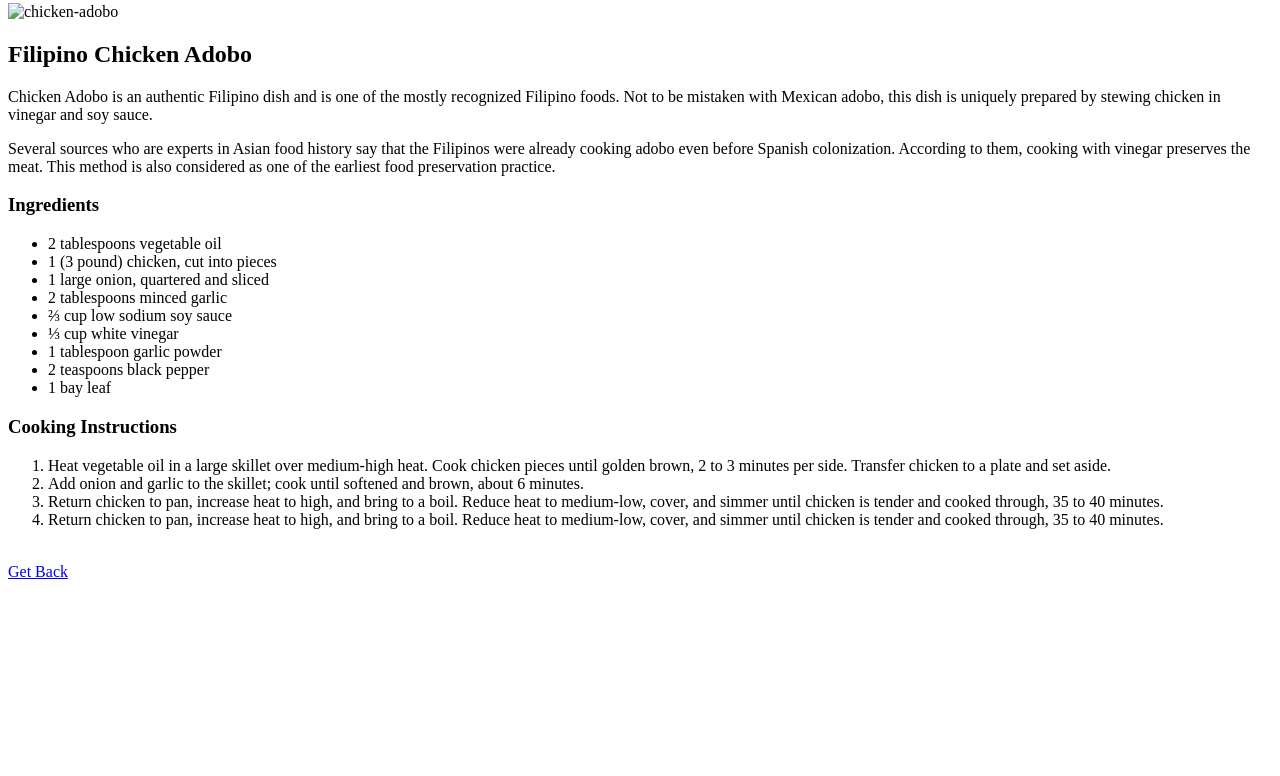
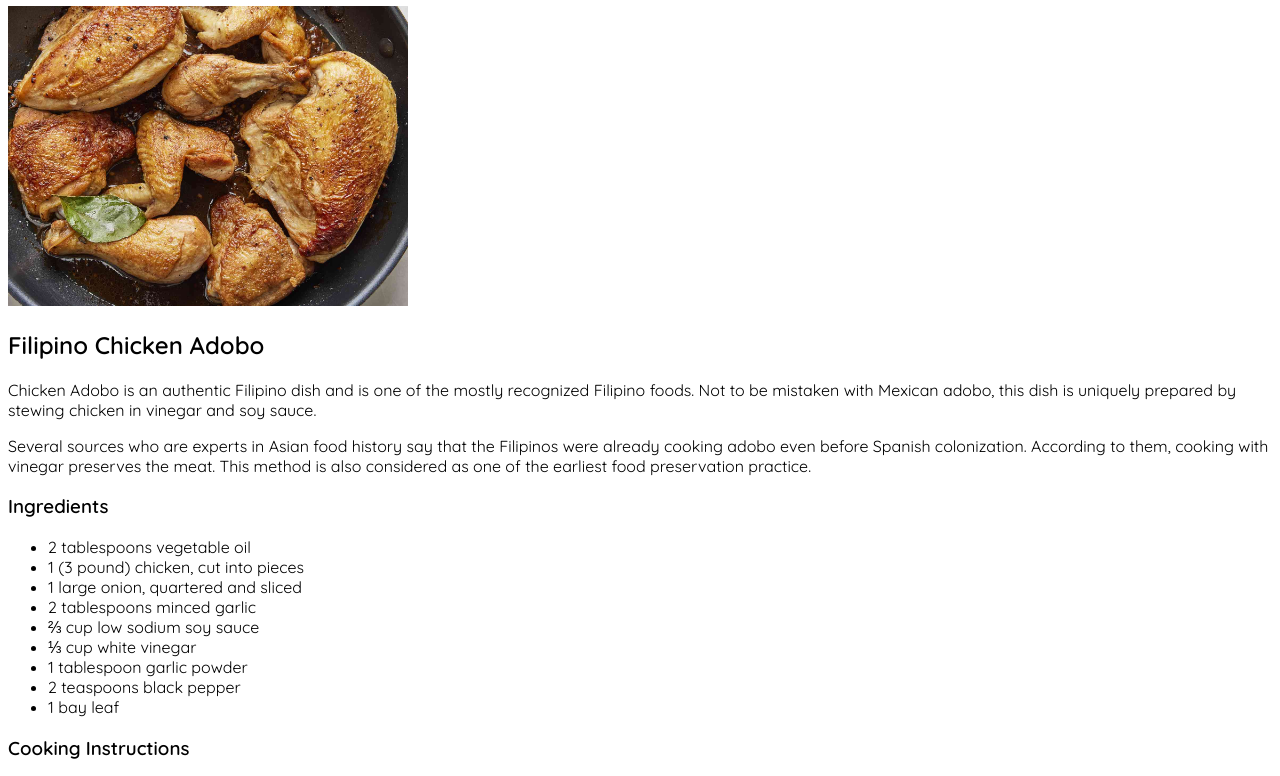
Before and after one commit to Erl1nd/odin-recipes, a plain HTML site: page recipes/chicken-adobo.html in a window 1280 px wide. Shown: the part 77-853 px from the top of the page. Before the commit the page ends 800 px from the top, so only its background shows below. Drawn offline with Linux system fonts and the light colour scheme; files that its build step writes are made by us from their sources.

Commit message:
Added Font, Fixed Img src, Added css to all pages

```diff
--- a/css/styles.css
+++ b/css/styles.css
@@ -0,0 +1,3 @@
+body {
+    font-family: 'Quicksand', sans-serif;
+}
--- a/recipes/chicken-adobo.html
+++ b/recipes/chicken-adobo.html
@@ -4,11 +4,18 @@
     <meta charset="UTF-8">
     <meta http-equiv="X-UA-Compatible" content="IE=edge">
     <meta name="viewport" content="width=device-width, initial-scale=1.0">
+    <!-- FONT: QUICKSAND (REGULAR-400, MEDIUM-500, SEMIBOLD-600) -->
+    <link rel="preconnect" href="https://fonts.googleapis.com">
+    <link rel="preconnect" href="https://fonts.gstatic.com" crossorigin>
+    <link href="https://fonts.googleapis.com/css2?family=Quicksand:wght@400;500;600&display=swap" rel="stylesheet">
+
+    <!-- CSS -->
+    <link rel="stylesheet" href="./css/styles.css">
     <title>Chicken Adobo Recipe</title>
 </head>
 <body>
     <h1>Chicken Adobo</h1>
-    <img src="../img/chicken-adobo.jpg" alt="chicken-adobo" width="400px" height="auto">
+    <img src="../images/chicken-adobo.jpg" alt="chicken-adobo" width="400px" height="auto">
 
     <h2>Filipino Chicken Adobo</h2>
     <p>
```
Also changed, not shown: index.html (+11 -1 lines), recipes/ginisang-ampalaya.html (+8 -1 lines), recipes/pinakbet.html (+8 -1 lines).
